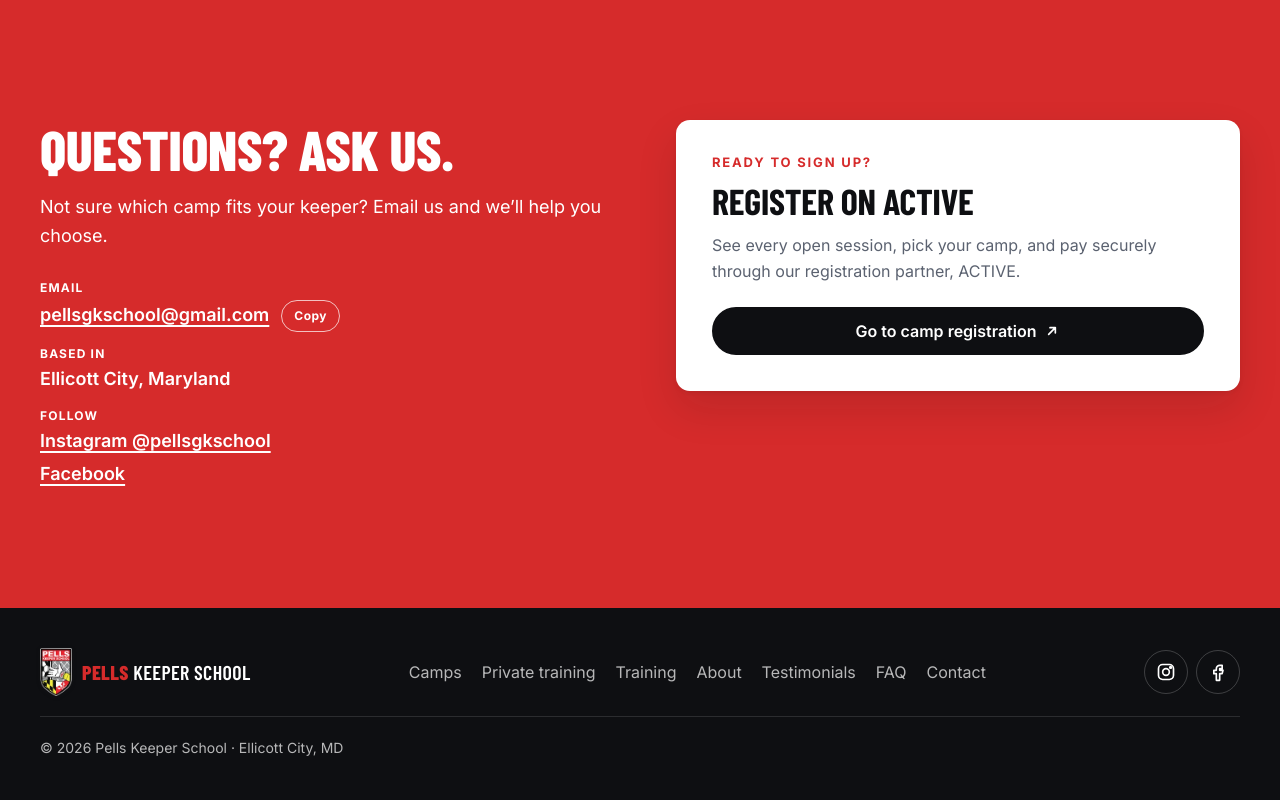
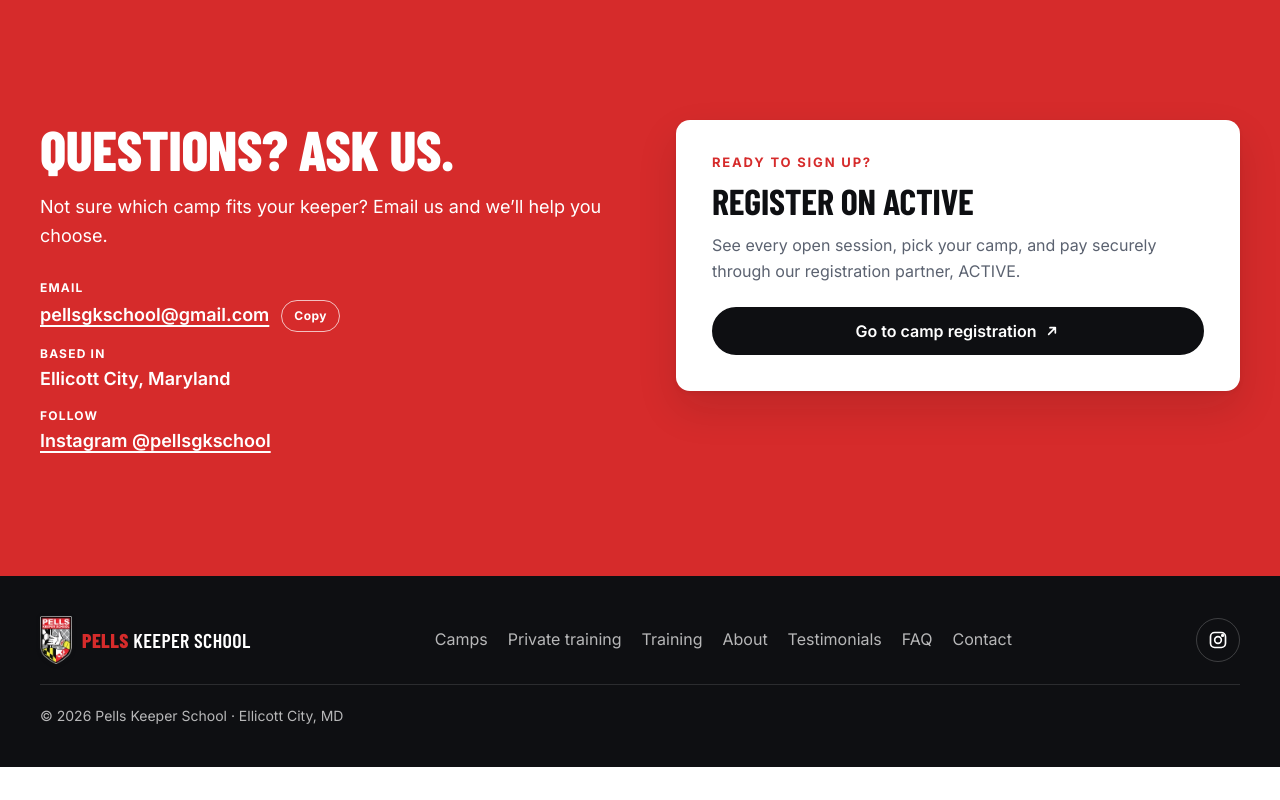
Before and after one commit to me5231979/PellsKeeperSchool, a plain HTML site: page index.html in a window 1280 px wide. Shown: the part 8753-9553 px from the top of the page. After the commit the page ends 9520 px from the top, so only its background shows below. Drawn offline with Linux system fonts and the light colour scheme.

Commit message:
Remove Facebook links
Co-Authored-By: Claude Opus 5.5 <noreply@anthropic.com>
Claude-Session: https://claude.ai/code/session_01GNiCng6zLt17w9VnQqh8WE

```diff
--- a/index.html
+++ b/index.html
@@ -48,7 +48,7 @@
     "founder": { "@type": "Person", "name": "Laurie Pells George" },
     "address": { "@type": "PostalAddress", "addressLocality": "Ellicott City", "addressRegion": "MD", "addressCountry": "US" },
     "areaServed": "Howard County, Maryland",
-    "sameAs": ["https://www.instagram.com/pellsgkschool/", "https://www.facebook.com/people/Pells-Keeper-School/100063484355311/"]
+    "sameAs": ["https://www.instagram.com/pellsgkschool/"]
   }
   </script>
 </head>
@@ -497,7 +497,7 @@
           <ul class="contact-list">
             <li><span>Email</span><div class="email-row"><a href="mailto:pellsgkschool@gmail.com?subject=Question%20for%20Pells%20Keeper%20School&body=Hi%20Laurie%2C%0A%0AI%20have%20a%20question%3A%0A%0AParent%20name%3A%0ABest%20phone%20number%20%28call%2Ftext%29%3A%0AKeeper%27s%20name%3A%0AAge%20%2F%20grade%3A%0ATeam%20%26%20level%3A%0A%0AThanks%21">pellsgkschool@gmail.com</a> <button class="copy-btn" type="button" data-copy="pellsgkschool@gmail.com">Copy</button></div></li>
             <li><span>Based in</span>Ellicott City, Maryland</li>
-            <li><span>Follow</span><a href="https://www.instagram.com/pellsgkschool/" target="_blank" rel="noopener">Instagram @pellsgkschool</a><a href="https://www.facebook.com/people/Pells-Keeper-School/100063484355311/" target="_blank" rel="noopener">Facebook</a></li>
+            <li><span>Follow</span><a href="https://www.instagram.com/pellsgkschool/" target="_blank" rel="noopener">Instagram @pellsgkschool</a></li>
           </ul>
         </div>
         <div class="cta-card">
@@ -516,7 +516,6 @@
       <nav aria-label="Footer"><ul class="footer-nav"><li><a href="#camps">Camps</a></li><li><a href="#private">Private training</a></li><li><a href="#training">Training</a></li><li><a href="#about">About</a></li><li><a href="#testimonials">Testimonials</a></li><li><a href="#faq">FAQ</a></li><li><a href="#contact">Contact</a></li></ul></nav>
       <ul class="social">
         <li><a href="https://www.instagram.com/pellsgkschool/" target="_blank" rel="noopener" aria-label="Instagram: @pellsgkschool (opens in a new tab)"><svg width="24" height="24" aria-hidden="true" viewBox="0 0 24 24"><rect x="3" y="3" width="18" height="18" rx="5"/><circle cx="12" cy="12" r="4"/><circle cx="17.5" cy="6.5" r="1"/></svg></a></li>
-        <li><a href="https://www.facebook.com/people/Pells-Keeper-School/100063484355311/" target="_blank" rel="noopener" aria-label="Facebook: Pells Keeper School (opens in a new tab)"><svg width="24" height="24" aria-hidden="true" viewBox="0 0 24 24"><path d="M14 8h3V4h-3a4 4 0 0 0-4 4v2H7v4h3v8h4v-8h3l1-4h-4V8z"/></svg></a></li>
       </ul>
       <p class="fine">© <span data-year>2026</span> Pells Keeper School · Ellicott City, MD</p>
     </div>
```
Also changed, not shown: 1 other file.
